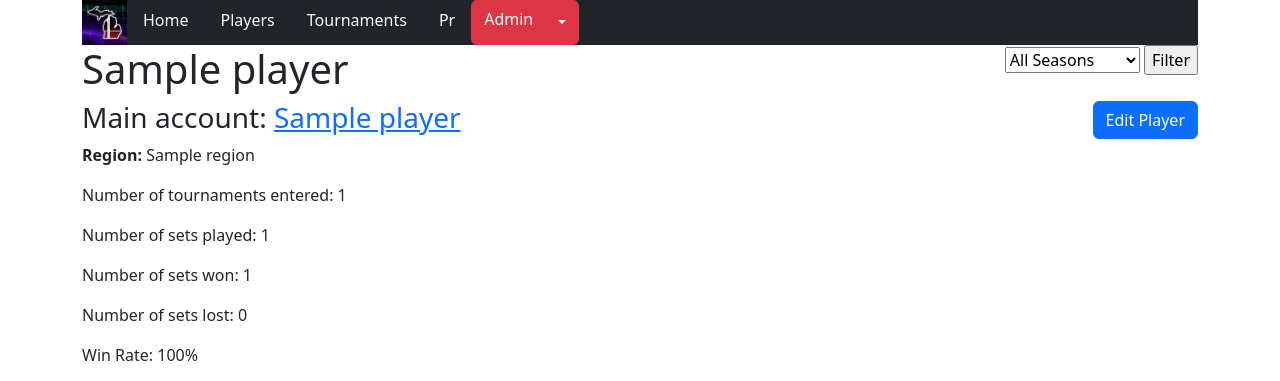
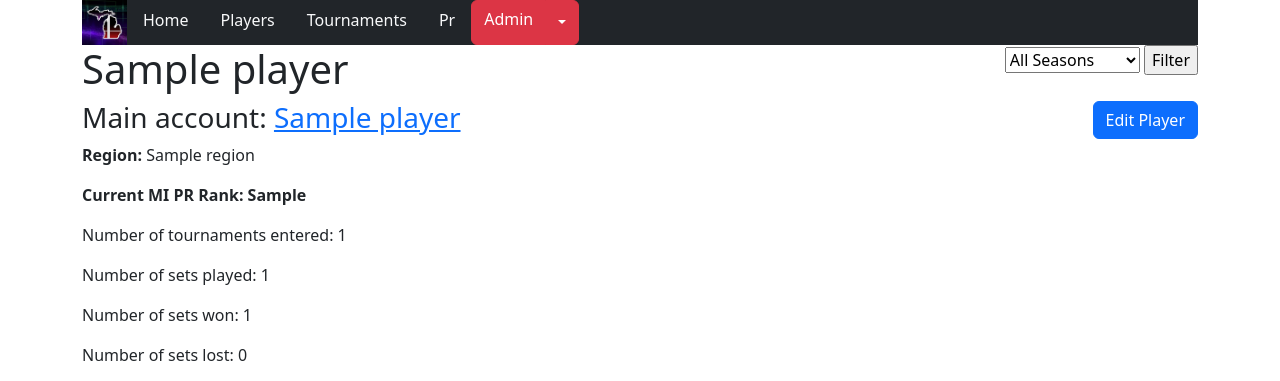
Before and after one commit to tommyparr93/mi-melee-data, a Django app: page /player/1/ in a window 1280 px wide. Shown: the top 381 px of the page. Run offline with Django 5.2, Linux system fonts and the light colour scheme; tables that the repository leaves empty hold one stand-in row (values such as "Sample post"); some libraries are stand-ins or nearby versions.

Commit message:
added previous PR rank

```diff
--- a/main/templates/main/player_detail.html
+++ b/main/templates/main/player_detail.html
@@ -22,6 +22,11 @@
     {% endif %}
 
     <p><strong>Region: </strong>{{ player.region_code }}</p>
+    {% if calculations.pr_rank.rank %}
+
+
+    <p><strong>Current MI PR Rank: {{ calculations.pr_rank.rank }}</strong></p>
+    {% endif %}
     <p>Number of tournaments entered: {{ calculations.tournament_count }}</p>
     <p>Number of sets played: {{ calculations.set_count }} </p>
     <p>Number of sets won: {{ calculations.wins }}</p>
@@ -112,10 +117,10 @@
               Page {{ sets.number }} of {{ sets.paginator.num_pages }}.
           </span>
 
-          {% if sets.has_next %}
-              <a href="?page={{ sets.next_page_number }}">next</a>
-              <a href="?page={{ sets.paginator.num_pages }}">last &raquo;</a>
-          {% endif %}
+        {% if sets.has_next %}
+            <a href="?page={{ sets.next_page_number }}&pr_season={{ pr_season }}">next</a>
+            <a href="?page={{ sets.paginator.num_pages }}&pr_season={{ pr_season }}">last »</a>
+        {% endif %}
       </span>
     </div>
 
--- a/main/views.py
+++ b/main/views.py
@@ -20,13 +20,24 @@ def player_detail_calculations(player, sets):
     losses = sets.exclude(winner_id=player.id).count()
     wr = (wins / sets.count()) * 100
     num_tournaments = sets.values('tournament_id').distinct().count()
-    stats = {
-        'wins': wins,
-        'losses': losses,
-        'win_rate': int(wr),
-        'set_count': wins + losses,
-        'tournament_count': num_tournaments
-    }
+    pr_rank = PRSeasonResult.objects.filter(Q(player_id=player.id) & Q(pr_season_id=1)).first()
+    if pr_rank:
+        stats = {
+            'wins': wins,
+            'losses': losses,
+            'win_rate': int(wr),
+            'set_count': wins + losses,
+            'tournament_count': num_tournaments,
+            'pr_rank': pr_rank
+        }
+    else:
+        stats = {
+            'wins': wins,
+            'losses': losses,
+            'win_rate': int(wr),
+            'set_count': wins + losses,
+            'tournament_count': num_tournaments,
+        }
     return stats
 
 
@@ -185,6 +196,7 @@ class PlayerDetailView(DetailView):
         context['pr_seasons'] = pr_seasons
         pr_season_id = self.request.GET.get('pr_season')
 
+
         if pr_season_id:
             sets = Set.objects.filter(
                 Q(player1=player) | Q(player2=player),
```
